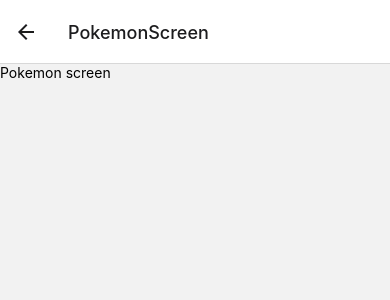
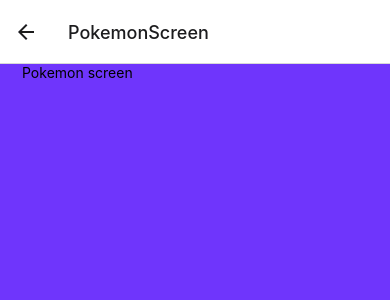
Before and after one commit to LoneHippie/masterdex-native, a React Native app: screen /PokemonScreen in a window 390 px wide. Shown: the top 300 px of the page. Built offline with nearby package versions, Linux system fonts and the light colour scheme; no server answers.

Commit message:
Fixed and tested method for passing theme to stylesheets

```diff
--- a/src/contexts/theme/ThemeProvider.tsx
+++ b/src/contexts/theme/ThemeProvider.tsx
@@ -1,6 +1,5 @@
 import React, { createContext } from 'react';
 import { useContext } from 'react';
-import { StyleProp } from 'react-native/types';
 import { theme } from './theme';
 
 const ThemeContext = createContext<typeof theme>(theme);
@@ -21,7 +20,7 @@
    return context;
 };
 
-const useThemedStyles = (styles: StyleProp<any>) => {
+const useThemedStyles = (styles: any) => {
    const theme = useTheme();
    return styles(theme);
 };
--- a/src/contexts/theme/theme.ts
+++ b/src/contexts/theme/theme.ts
@@ -1,4 +1,33 @@
-export const theme = {
+export interface Theme {
+   palette: {
+      types: {
+         fire: string;
+         water: string;
+         electric: string;
+         grass: string;
+         ice: string;
+         fighting: string;
+         poison: string;
+         ground: string;
+         flying: string;
+         psychic: string;
+         bug: string;
+         rock: string;
+         ghost: string;
+         dragon: string;
+         dark: string;
+         steel: string;
+         fairy: string;
+      };
+      common: {
+         white: string;
+         black: string;
+      };
+      test: string;
+   };
+}
+
+export const theme: Theme = {
    palette: {
       types: {
          fire: '#EE8130',
@@ -22,6 +51,7 @@
       common: {
          white: '#FFFFFF',
          black: '#000000'
-      }
+      },
+      test: '#123456'
    }
 };
--- a/src/screens/PokemonScreen/PokemonScreen.tsx
+++ b/src/screens/PokemonScreen/PokemonScreen.tsx
@@ -1,10 +1,23 @@
-import React from 'react'
-import { Text, View } from 'react-native'
+import React from 'react';
+import { StyleSheet } from 'react-native';
+import { Text, View } from 'react-native';
+import Layout from '~app_tools/components/Layout';
 
 const PokemonScreen = () => {
-  return (
-    <View><Text>Pokemon screen</Text></View>
-  )
-}
+   return (
+      <Layout>
+         <View>
+            <Text style={styles.container}>Pokemon screen</Text>
+         </View>
+      </Layout>
+   );
+};
 
-export default PokemonScreen
+const styles = StyleSheet.create({
+   container: {
+      paddingLeft: 2,
+      paddingRight: 2
+   }
+});
+
+export default PokemonScreen;
--- a/src/screens/SearchScreen/SearchScreen.tsx
+++ b/src/screens/SearchScreen/SearchScreen.tsx
@@ -2,15 +2,18 @@
 import React from 'react';
 import { useEffect } from 'react';
 import { Text, View } from 'react-native';
+import Layout from '~app_tools/components/Layout';
 
 const SearchScreen = () => {
    useEffect(() => {
       getPokemonNames();
    }, []);
    return (
-      <View>
-         <Text>Search</Text>
-      </View>
+      <Layout>
+         <View>
+            <Text>Search</Text>
+         </View>
+      </Layout>
    );
 };
 
--- /dev/null
+++ b/src/tools/components/Layout/Layout.tsx
@@ -0,0 +1,32 @@
+import React from 'react';
+import { StyleSheet } from 'react-native';
+import { SafeAreaProvider, SafeAreaView } from 'react-native-safe-area-context';
+import { Theme } from '~app_contexts/theme/theme';
+import { useTheme } from '~app_contexts/theme/ThemeProvider';
+
+interface Props {
+   children: React.ReactNode;
+}
+
+const Layout = ({ children }: Props) => {
+   const theme = useTheme();
+   const styles = useStyles(theme);
+
+   return (
+      <SafeAreaProvider>
+         <SafeAreaView style={styles.container}>{children}</SafeAreaView>
+      </SafeAreaProvider>
+   );
+};
+
+const useStyles = (theme: Theme) =>
+   StyleSheet.create({
+      container: {
+         flex: 1,
+         paddingLeft: 20,
+         paddingRight: 20,
+         backgroundColor: theme.palette.types.dragon
+      }
+   });
+
+export default Layout;
--- /dev/null
+++ b/src/tools/components/Layout/index.ts
@@ -0,0 +1,3 @@
+import Layout from './Layout';
+
+export default Layout;
```
